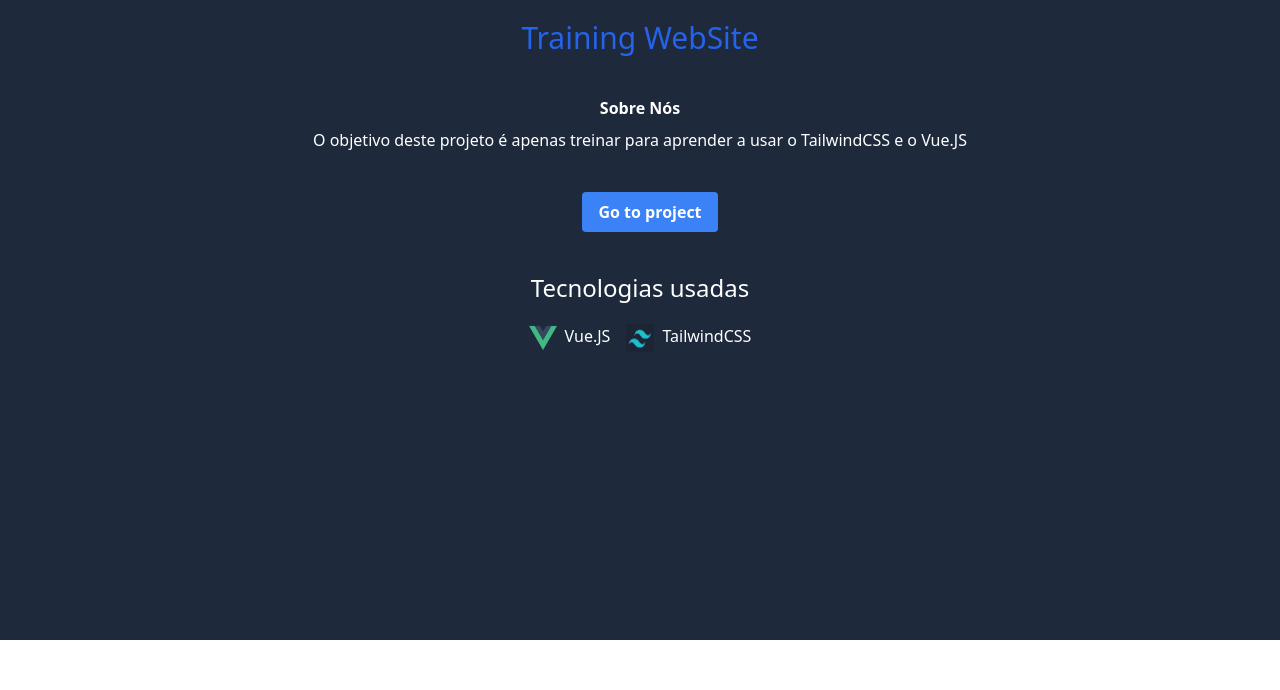
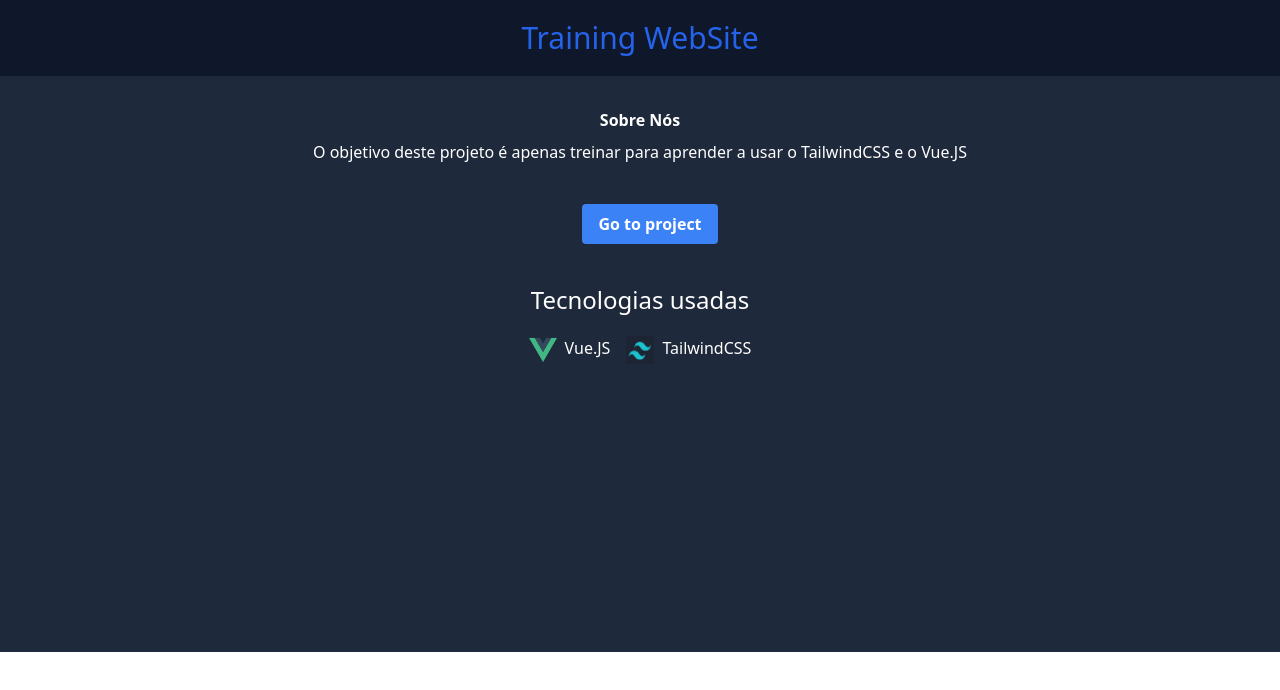
Before and after one commit to giliolizera/Training, a Vue app: page / in a window 1280 px wide. Shown: the top 690 px of the page. Built offline with nearby package versions, Linux system fonts and the light colour scheme.

Commit message:
feat: site improve

```diff
--- a/src/components/Site.vue
+++ b/src/components/Site.vue
@@ -1,9 +1,9 @@
 <template>
    <div class="h-full">
    <div class="bg-slate-800 text-white">
-      <h1 class="text-blue-600 font-medium text-3xl flex pt-5 justify-center">Training WebSite</h1>
+      <h1 class="text-blue-600 bg-slate-900 font-medium text-3xl flex p-5 justify-center">Training WebSite</h1>
       <div>
-         <div class="flex justify-center font-bold text-1xl mt-10">
+         <div class="flex justify-center font-bold text-1xl mt-8">
             Sobre Nós
          </div>
          <div class="flex justify-center font-medium mt-2">
```
